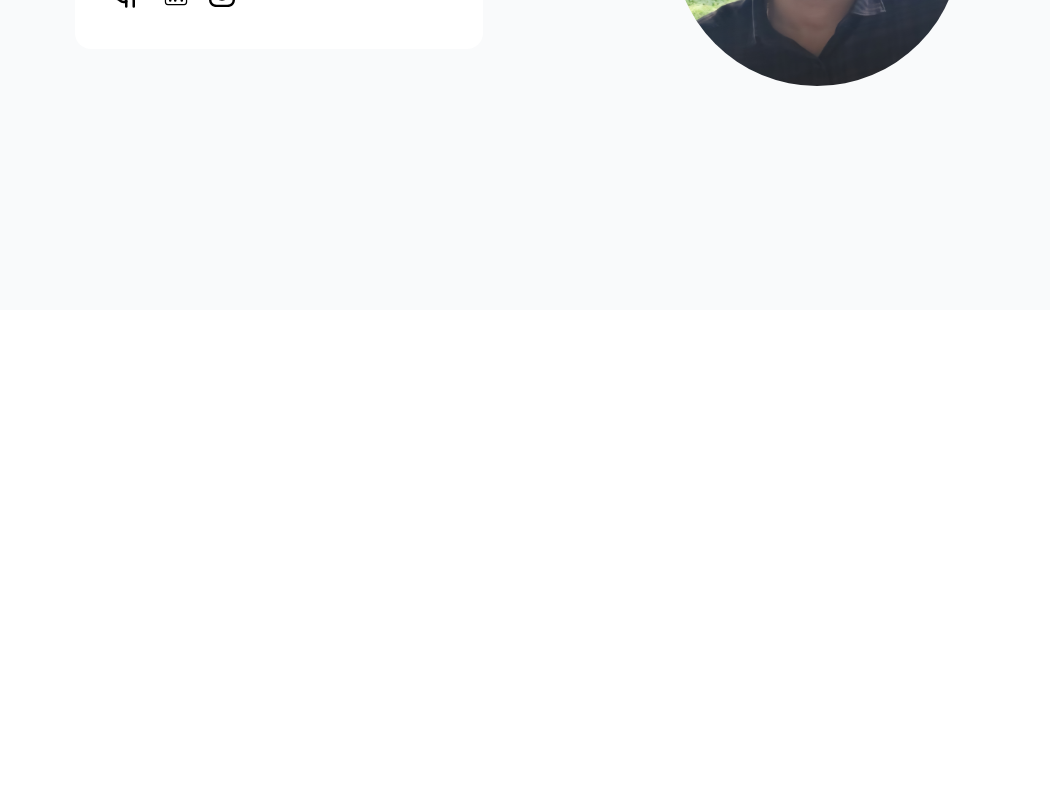
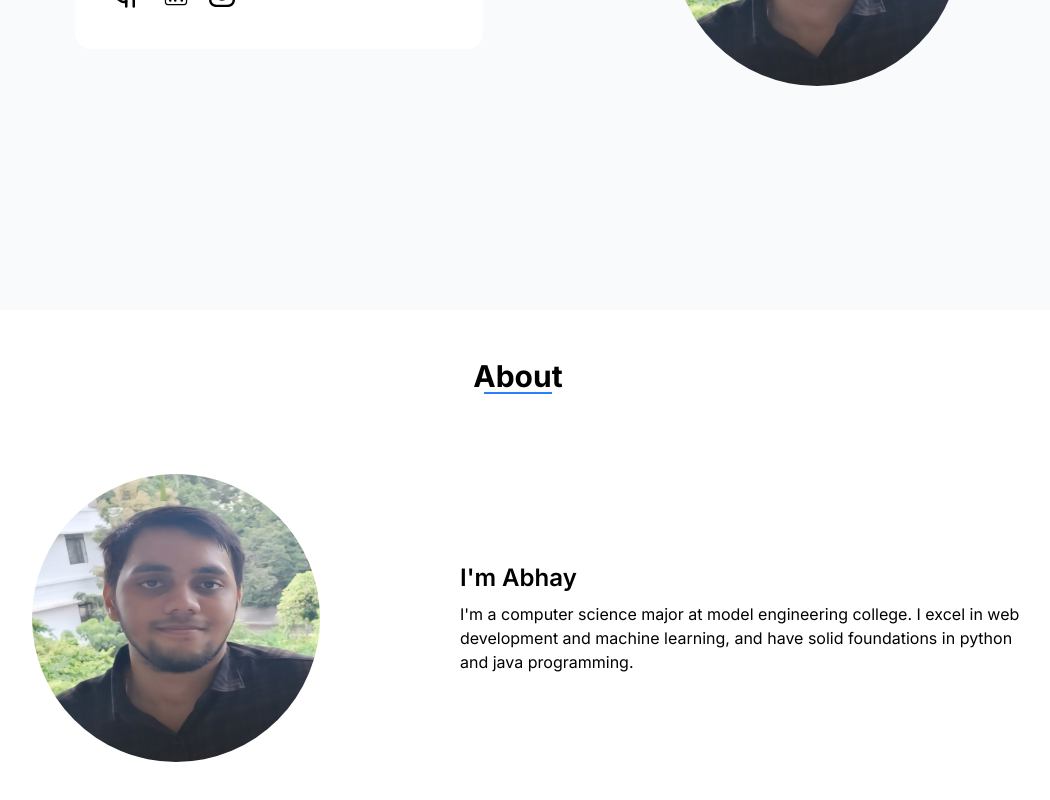
Before and after one commit to Abhay-77/My-portfolio, a React (Vite) app: page / in a window 1280 px wide. Shown: the part 490-1290 px from the top of the page, without its empty margins (122-1172 px from the left). Before the commit the page ends 800 px from the top, so only its background shows below. Built offline with nearby package versions, Linux system fonts and the light colour scheme; a web font is replaced by a local one.

Commit message:
Added about section

```diff
--- a/components/Navbar.jsx
+++ b/components/Navbar.jsx
@@ -1,7 +1,7 @@
 const Navbar = () => {
   const navItems = ["Home", "About", "Skills", "Contact"];
   return (
-    <nav className="relative w-full min-h-16 flex items-center justify-between px-14 shadow">
+    <nav className="sticky top-0 bg-white w-full min-h-16 flex items-center justify-between px-14 shadow">
       <div className="text-2xl font-semibold">Portfolio</div>
       <div className="flex gap-10">
         {navItems.map((navItem) => (
--- a/src/App.jsx
+++ b/src/App.jsx
@@ -37,8 +37,30 @@ const App = () => {
           alt="photo"
         />
       </section>
-      {/* <section className="bg-yellow-300 min-h-[80vh]">
-      </section> */}
+      <section id="about" className="min-h-[60vh] items-center p-12 gap-8 flex flex-col">
+        <h1
+          className="font-bold text-3xl
+        relative after:block after:h-[2px] after:w-3/4 after:bg-blue-500 after:absolute
+        after:left-[12.5%] after:bottom-0"
+        >
+          About
+        </h1>
+        <div className="p-6 flex items-center justify-around">
+          <img
+            src="/photo3.jpg"
+            className="m-6 rounded-full size-72"
+            alt="photo"
+          />
+          <div className="w-1/2 gap-2 flex flex-col">
+            <h2 className="font-semibold text-2xl">I'm Abhay</h2>
+            <p>
+              I'm a computer science major at model engineering college. I excel
+              in web development and machine learning, and have solid
+              foundations in python and java programming.
+            </p>
+          </div>
+        </div>
+      </section>
     </>
   );
 };
--- a/src/index.css
+++ b/src/index.css
@@ -3,3 +3,6 @@
 body {
   font-family: "Inter", sans-serif;
 }
+html {
+  scroll-behavior: smooth;
+}
```
Also changed, not shown: 1 other file (tests, documents, lock files or other folders).
